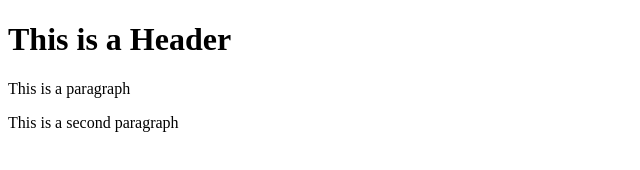
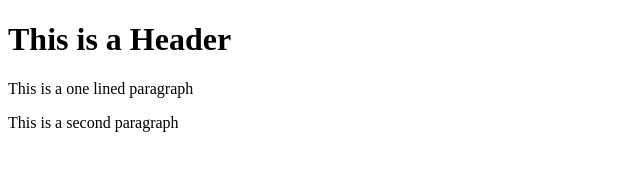
Before and after one commit to rapveen/git-test, a website: page index.html in a window 1280 px wide. Shown: the full height of the page, 0-640 px from the left. Drawn offline with Linux system fonts and the light colour scheme.

Commit message:
fourth commit

```diff
--- a/index.html
+++ b/index.html
@@ -4,7 +4,7 @@
 
     <body>
         <h1>This is a Header</h1>
-        <p>This is a paragraph</p>
+        <p>This is a one lined paragraph</p>
         <p>This is a second paragraph</p>
     </body>
 </html>
```
Also changed, not shown: package.json (added, +21 -0 lines), 2 other files.
